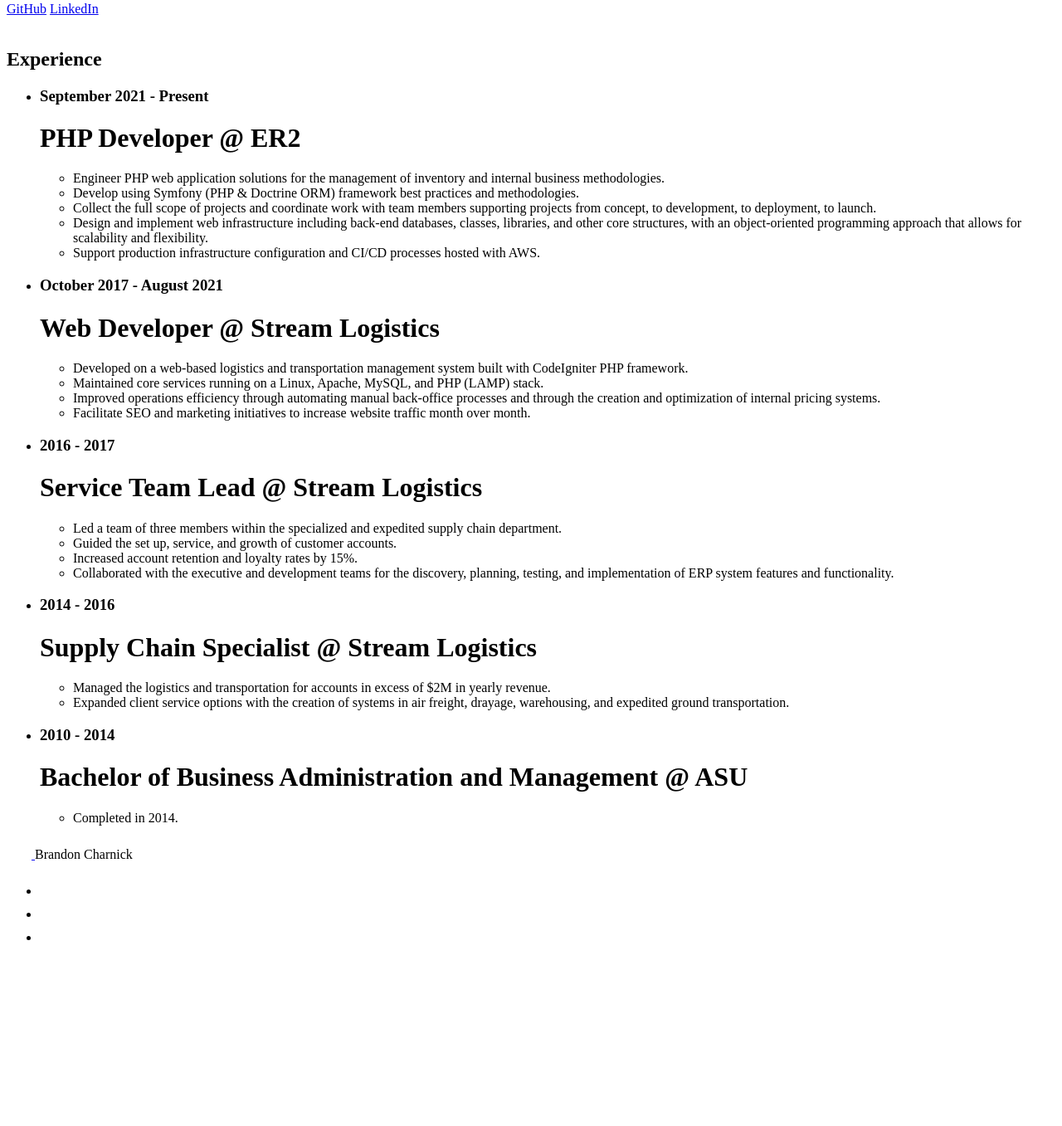
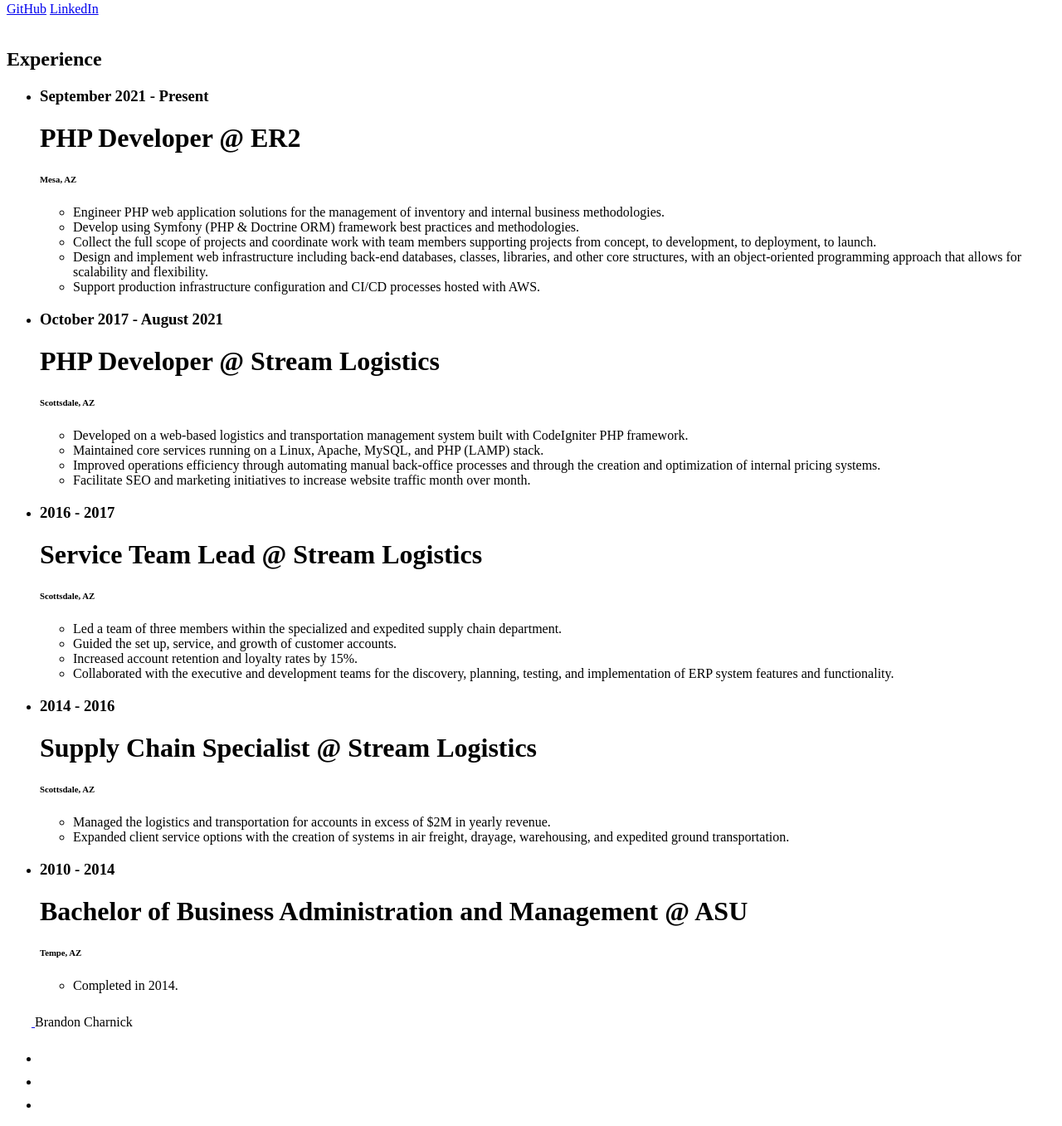
Before and after one commit to brandon-charnick/personal-website-symfony, a Symfony app: template templates/index/index.html.twig in a window 1280 px wide. Shown: the part 231-1588 px from the top of the page at 83% size. Before the commit the page ends 1364 px from the top, so only its background shows below. Run offline with Twig, Linux system fonts and the light colour scheme; the template is opened without the code that fills it, so the values that code supplies are empty; some libraries are stand-ins or nearby versions.

Commit message:
Index Styling
Updates to css

```diff
--- a/templates/index/index.html.twig
+++ b/templates/index/index.html.twig
@@ -26,12 +26,6 @@
 			<h2 class="mt-5">Experience</h2>
 		</div>
 		<div class="row">
-			{# <div class="col-lg-6">
-				<h5>ER2 | Mesa, AZ <i class="fa-solid fa-map-pin"></i></h5>
-			</div>
-			<div class="col-lg-6">
-			</div> #}
-
 			<div class="timeline-container">
 				<div class="container">
 					<div class="timeline">
@@ -40,6 +34,7 @@
 								<div class="timeline-content">
 									<h3 class="date">September 2021 - Present</h3>
 									<h1>PHP Developer @ ER2</h1>
+									<h6>Mesa, AZ</h6>
 									<p>
 										<ul>
 											<li>Engineer PHP web application solutions for the management of inventory and internal business methodologies.</li>
@@ -54,7 +49,8 @@
 							<li class="list-item">
 								<div class="timeline-content">
 									<h3 class="date">October 2017 - August 2021</h3>
-									<h1>Web Developer @ Stream Logistics</h1>
+									<h1>PHP Developer @ Stream Logistics</h1>
+									<h6>Scottsdale, AZ</h6>
 									<p>
 										<ul>
 											<li>Developed on a web-based logistics and transportation management system built with CodeIgniter PHP framework.</li>
@@ -69,6 +65,7 @@
 								<div class="timeline-content">
 									<h3 class="date">2016 - 2017</h3>
 									<h1>Service Team Lead @ Stream Logistics</h1>
+									<h6>Scottsdale, AZ</h6>
 									<p>
 										<ul>
 											<li>Led a team of three members within the specialized and expedited supply chain department.</li>
@@ -83,6 +80,7 @@
 								<div class="timeline-content">
 									<h3 class="date">2014 - 2016</h3>
 									<h1>Supply Chain Specialist @ Stream Logistics</h1>
+									<h6>Scottsdale, AZ</h6>
 									<p>
 										<ul>
 											<li>Managed the logistics and transportation for accounts in excess of $2M in yearly revenue.</li>
@@ -95,6 +93,7 @@
 								<div class="timeline-content">
 									<h3 class="date">2010 - 2014</h3>
 									<h1>Bachelor of Business Administration and Management @ ASU</h1>
+									<h6>Tempe, AZ</h6>
 									<p>
 										<ul>
 											<li>Completed in 2014.</li>
```
Also changed, not shown: assets/styles/global.scss (+7 -1 lines).
